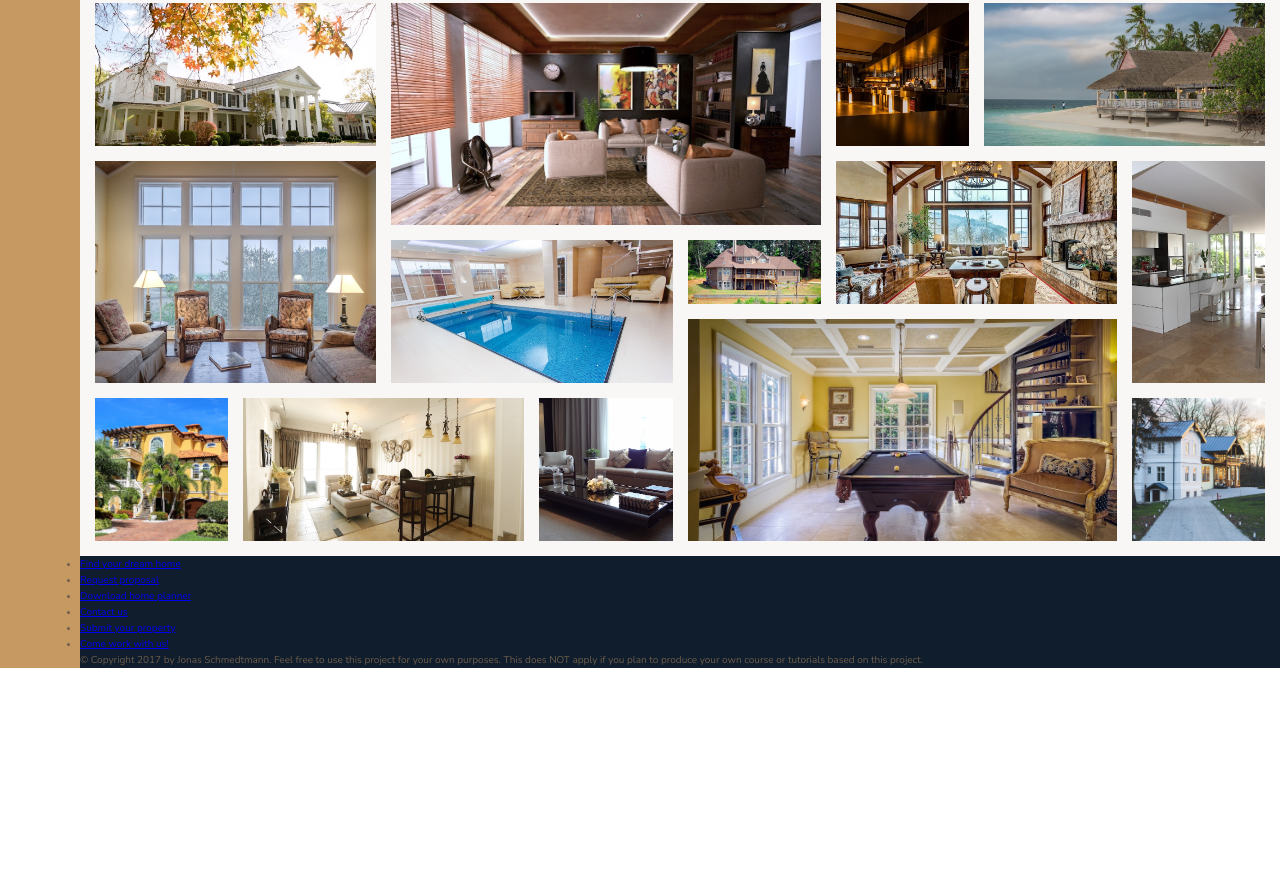
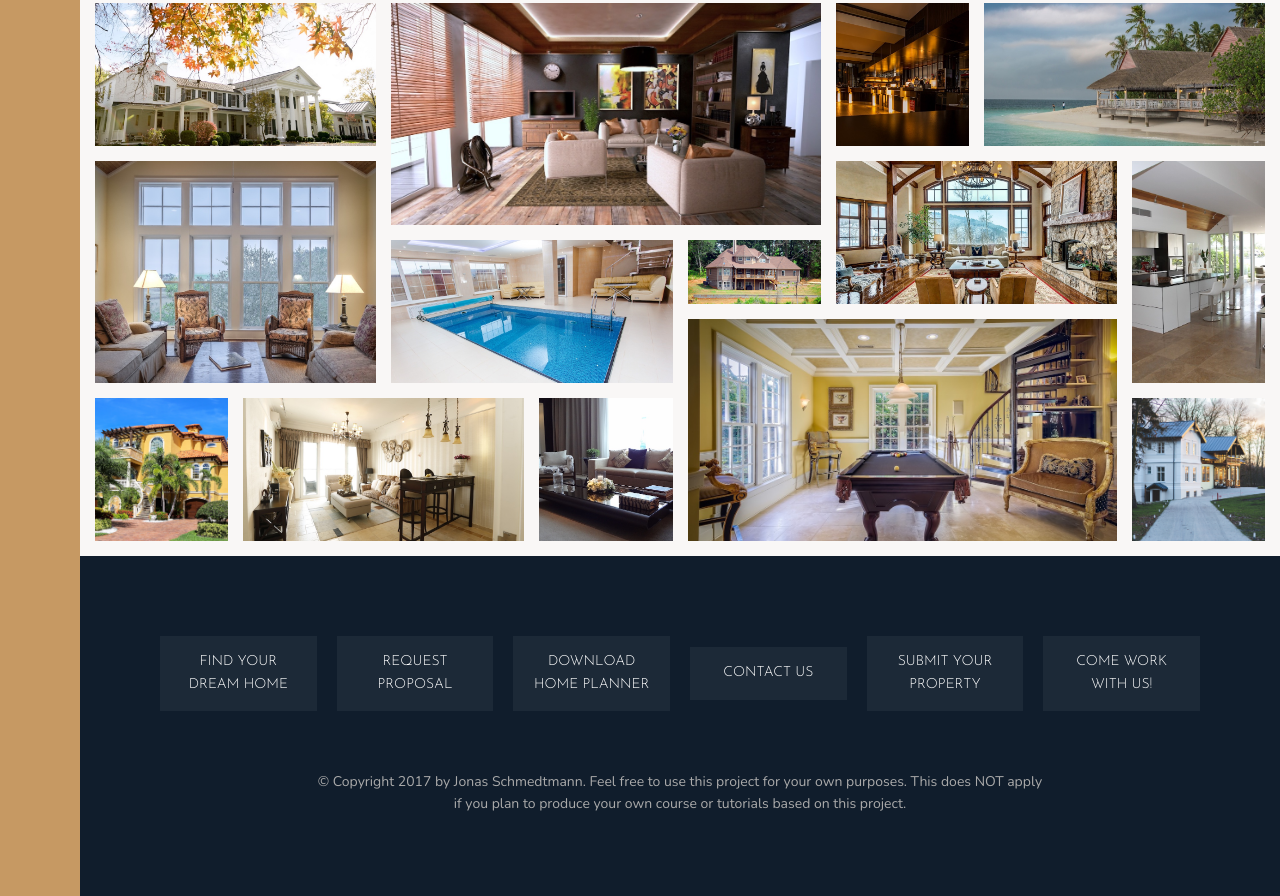
Before and after one commit to Debiddo618/nexter-sass, a website: page index.html in a window 1280 px wide. Shown: the part 3104-4000 px from the top of the page. Before the commit the page ends 3772 px from the top, so only its background shows below. Drawn offline with nearby package versions, Linux system fonts and the light colour scheme.

Commit message:
created the footer

```diff
--- a/sass/_footer.scss
+++ b/sass/_footer.scss
@@ -1,4 +1,46 @@
 .footer{
     background-color: $color-secondary;
     grid-column: full-start/full-end;
+    padding: 8rem;
+
+
 }
+
+.nav{
+    list-style: none;
+    display: grid;
+    grid-template-columns: repeat(auto-fit, minmax(15rem, 1fr));
+    gap: 2rem;
+    align-items: center;
+
+    &__link:link,
+    &__link:visited{
+        font-size: 1.4rem;
+        color: #fff;
+        text-decoration: none;
+        font-family: $font-display;
+        text-transform: uppercase;
+        text-align: center;
+        background-color: rgba(#fff,.05);
+        padding: 1.5rem;
+        display: block;
+        transition: all .2s;
+    }
+
+    &__link:hover,
+    &__link:active{
+        background-color: rgba(#fff,.05);
+        transform: translateY(-2px);
+    }
+
+}
+
+.copyright{
+    font-size: 1.4rem;
+    color: $color-grey-light-2;
+    margin-top: 6rem;
+    text-align: center;
+    margin-left: auto;
+    margin-right: auto;
+    width: 70%;
+}
```
Also changed, not shown: sass/main.css, 1 other file.
